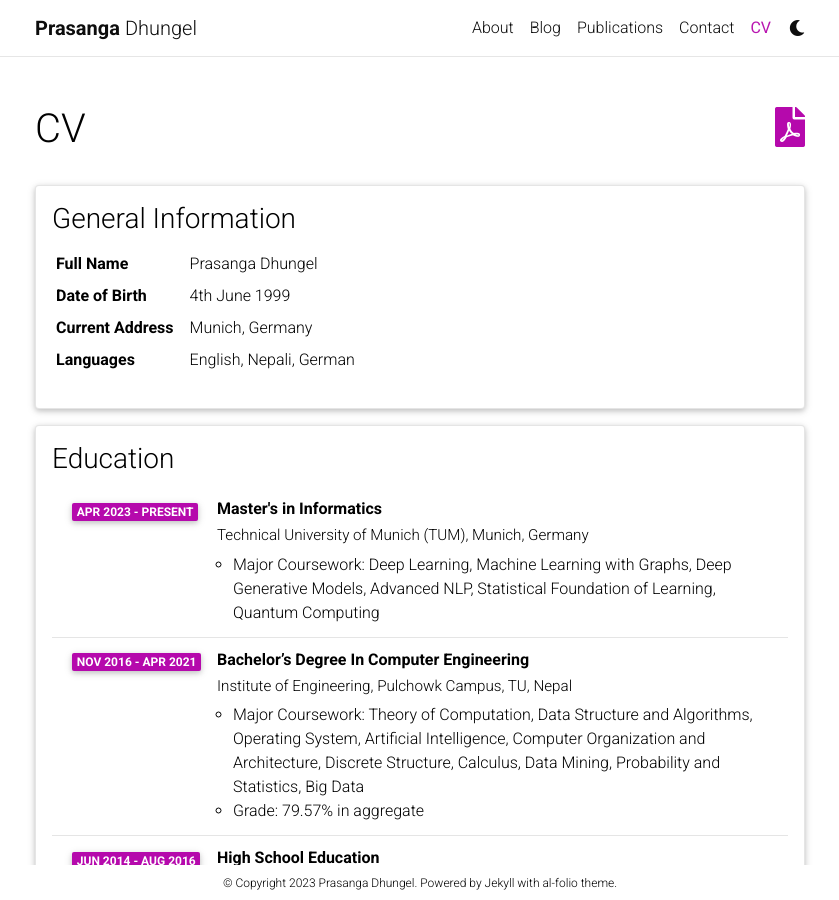
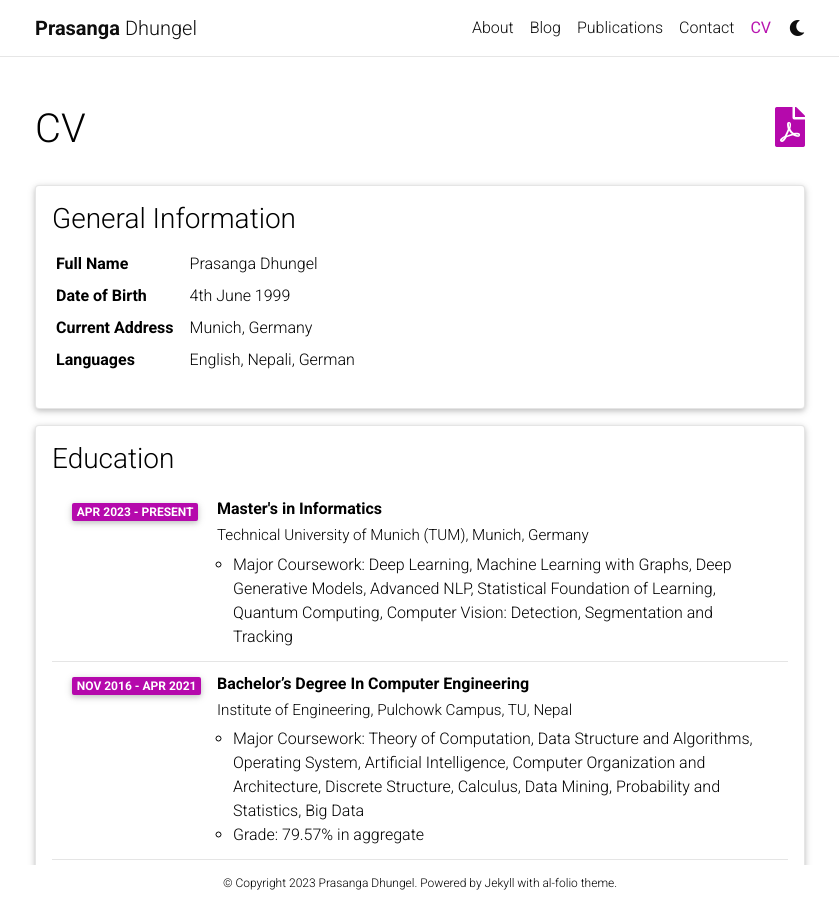
Before and after one commit to prasangadhungel/prasangadhungel.github.io, a Jekyll site: the page built from _pages/cv.md, in a window 1280 px wide and 900 px high. Shown: the whole window, without its empty margins (220-1059 px from the left). Built offline with Jekyll 4.4.1, drawn with Linux system fonts in a browser that asks for light colours; comment, search, counter and statistics services are not loaded; a style sheet for code colours, icons or effects is not loaded.

Commit message:
:tada: update courseworks

```diff
--- a/_data/cv.yml
+++ b/_data/cv.yml
@@ -17,7 +17,7 @@
       institution: Technical University of Munich (TUM), Munich, Germany
       year: Apr 2023 - Present
       description:
-        - "Major Coursework: Deep Learning, Machine Learning with Graphs, Deep Generative Models, Advanced NLP, Statistical Foundation of Learning, Quantum Computing"
+        - "Major Coursework: Deep Learning, Machine Learning with Graphs, Deep Generative Models, Advanced NLP, Statistical Foundation of Learning, Quantum Computing, Computer Vision: Detection, Segmentation and Tracking"
 
     - title: Bachelor’s Degree In Computer Engineering
       institution: Institute of Engineering, Pulchowk Campus, TU, Nepal
```
